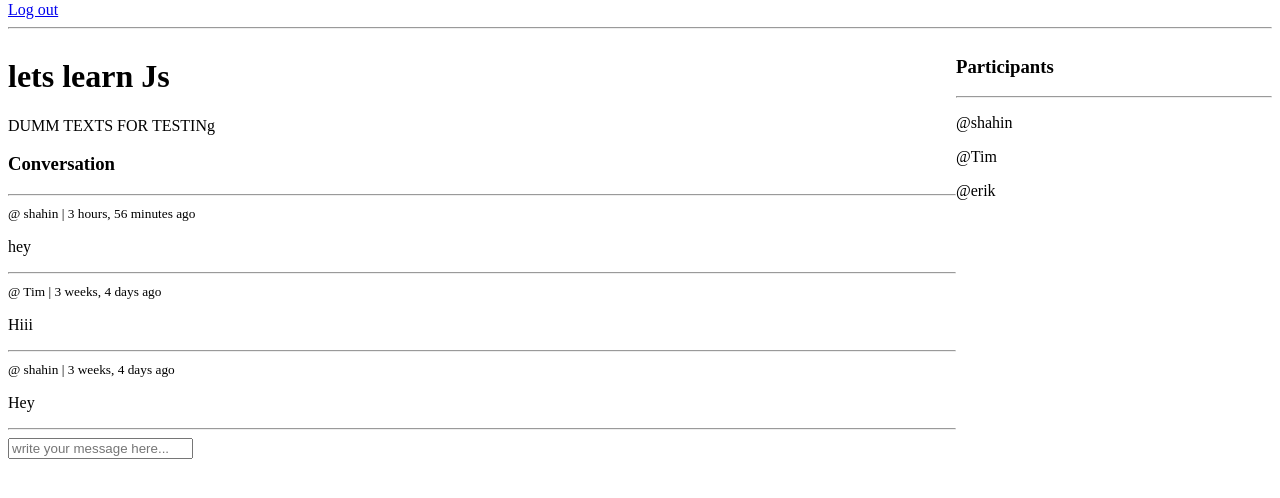
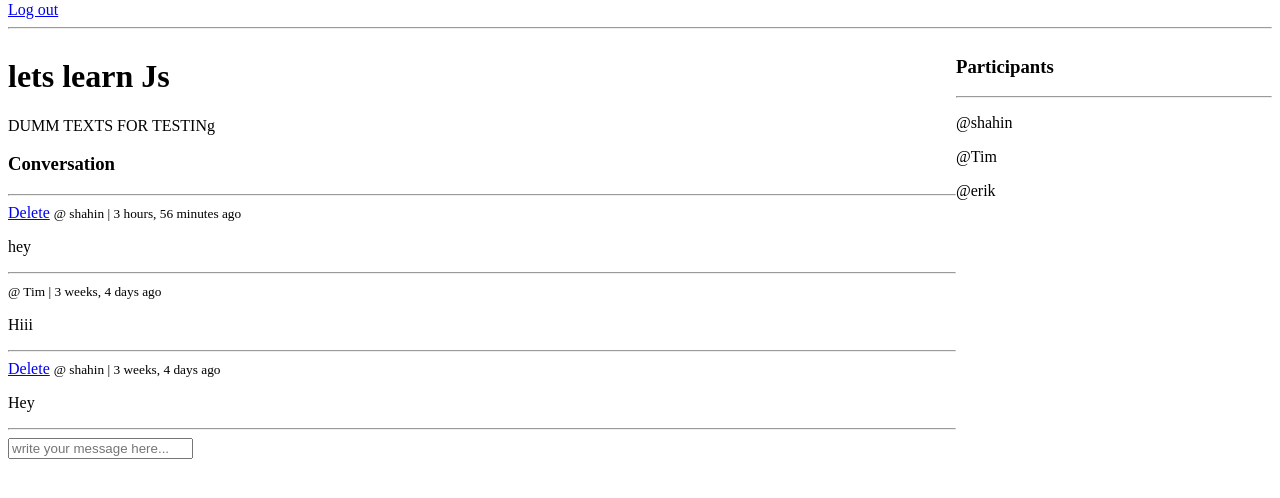
Before and after one commit to SahinS9/studybud, a Django app: page /room/1/ in a window 1280 px wide. Shown: the part 150-648 px from the top of the page. Run offline with Django 3.2, Linux system fonts and the light colour scheme; a user stored in the database is signed in; data comes from the database, SQL or seed files in the repository; both versions use the stored data as it was after the commit.

Commit message:
delete message by owner in room

```diff
--- a/base/templates/base/room.html
+++ b/base/templates/base/room.html
@@ -29,6 +29,14 @@
         {% for message in room_messages %}
 
         <div>
+
+
+            <!-- only owner can see the delete message! -->
+            {% if request.user == message.user %}
+            <a href = "{% url 'delete-message' message.id%}">Delete</a>
+            {%endif%}
+
+
             <small>@ {{message.user}} | {{message.created|timesince}} ago</small>
             <!-- time since finds duration between created value and NOW so it calculates itself-->
             <p>{{message.body}}</p>
--- a/base/urls.py
+++ b/base/urls.py
@@ -11,5 +11,6 @@ urlpatterns = [
     path('room/<str:pk>/', views.room, name = 'room'),
     path('create-room/', views.create_room, name = 'create-room'),
     path('update-room/<str:pk>', views.updateRoom, name = 'update-room'),
-    path('delete-room/<str:pk>', views.deleteRoom, name = 'delete-room')
+    path('delete-room/<str:pk>', views.deleteRoom, name = 'delete-room'),
+    path('delete-message/<str:pk>', views.deleteMessage, name = 'delete-message')
 ]
--- a/base/views.py
+++ b/base/views.py
@@ -193,3 +193,18 @@ def deleteRoom(request,pk):
         return redirect('home')
 
     return render(request, 'base/delete.html', {'obj': room})
+
+
+@login_required(login_url = "login")
+def deleteMessage(request,pk):
+    message = Message.objects.get(id = pk)
+
+        #login restriction is also require this action in case of someone knows the url eventhough not logged in
+    if request.user != message.user:
+        return HttpResponse ('You are not allowed here!!')
+
+    if request.method == 'POST':
+        message.delete()
+        return redirect('home')
+
+    return render(request, 'base/delete.html', {'obj': message})
```
Also changed, not shown: db.sqlite3.
